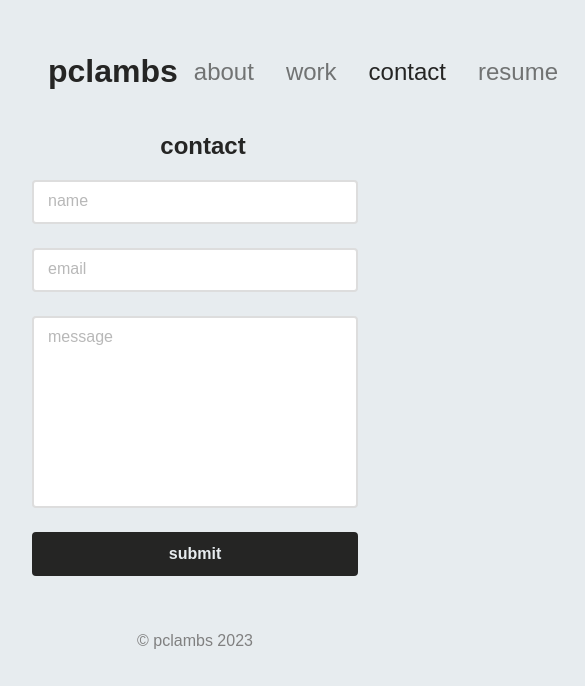
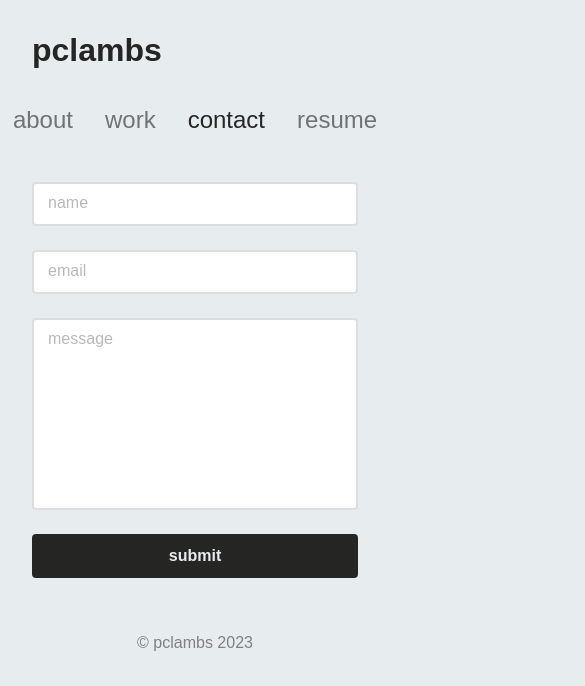
Before and after one commit to pclambs/react-portfolio, a React (Vite) app: page /contact in a window 390 px wide. Shown: the top 686 px of the page, 585 px wide, since content can reach past the window. Built offline with nearby package versions, Linux system fonts and the light colour scheme.

Commit message:
added responsiveness to logo nav and contact form

```diff
--- a/src/components/ContactForm/ContactForm.css
+++ b/src/components/ContactForm/ContactForm.css
@@ -98,7 +98,8 @@
 /* Media query for larger screens */
 @media screen and (min-width: 992px) {
 	.input-field, button {
-			width: 40rem;
+			max-width: 40rem;
 			margin: 0 auto;
+
 	}
 }
--- a/src/components/Footer/Footer.css
+++ b/src/components/Footer/Footer.css
@@ -1,4 +1,5 @@
 footer {
+    margin-top: 1.5rem;
     text-align: center;
     color: grey;
     padding: 1rem;
--- a/src/components/Header/Header.css
+++ b/src/components/Header/Header.css
@@ -2,3 +2,9 @@
 	display: flex;
 	justify-content: space-between;
 }
+
+@media screen and (max-width: 768px) {
+	.header-div {
+		flex-direction: column;
+	}
+}
--- a/src/components/Navigation/Navigation.css
+++ b/src/components/Navigation/Navigation.css
@@ -1,6 +1,7 @@
 nav {
 	display: flex;
 	align-items: center;
+	padding-left: 1rem;
 	padding-right: 1rem;
 }
 
@@ -19,3 +20,18 @@
 nav a.active {
 	color: #252524;
 }
+
+@media screen and (max-width: 768px) {
+	nav {
+		justify-content: center;
+		padding-left: 0;
+		padding-right: 0;
+		margin-bottom: 2rem;
+	}
+}
+
+@media screen and (max-width: 992px) {
+	nav {
+		padding-right: 0;
+	}
+}
--- a/src/styles.css
+++ b/src/styles.css
@@ -4,10 +4,28 @@
     margin: 1rem;
     padding: 1rem;
     background-color: #e7ecef;
-
 }
 
 h1, h2 {
     padding-left: 1rem;
     color: #252524;
 }
+
+/* Media query for smaller screens */
+@media screen and (max-width: 768px) {
+    h1 {
+        padding-left: 0;
+        margin-top: 0;
+    }
+
+    h2 {
+        display: none;
+    }
+}
+
+/* Media query for larger screens */
+@media screen and (max-width: 992px) {
+    h1 {
+        padding-left: 0;
+    }
+}
```
